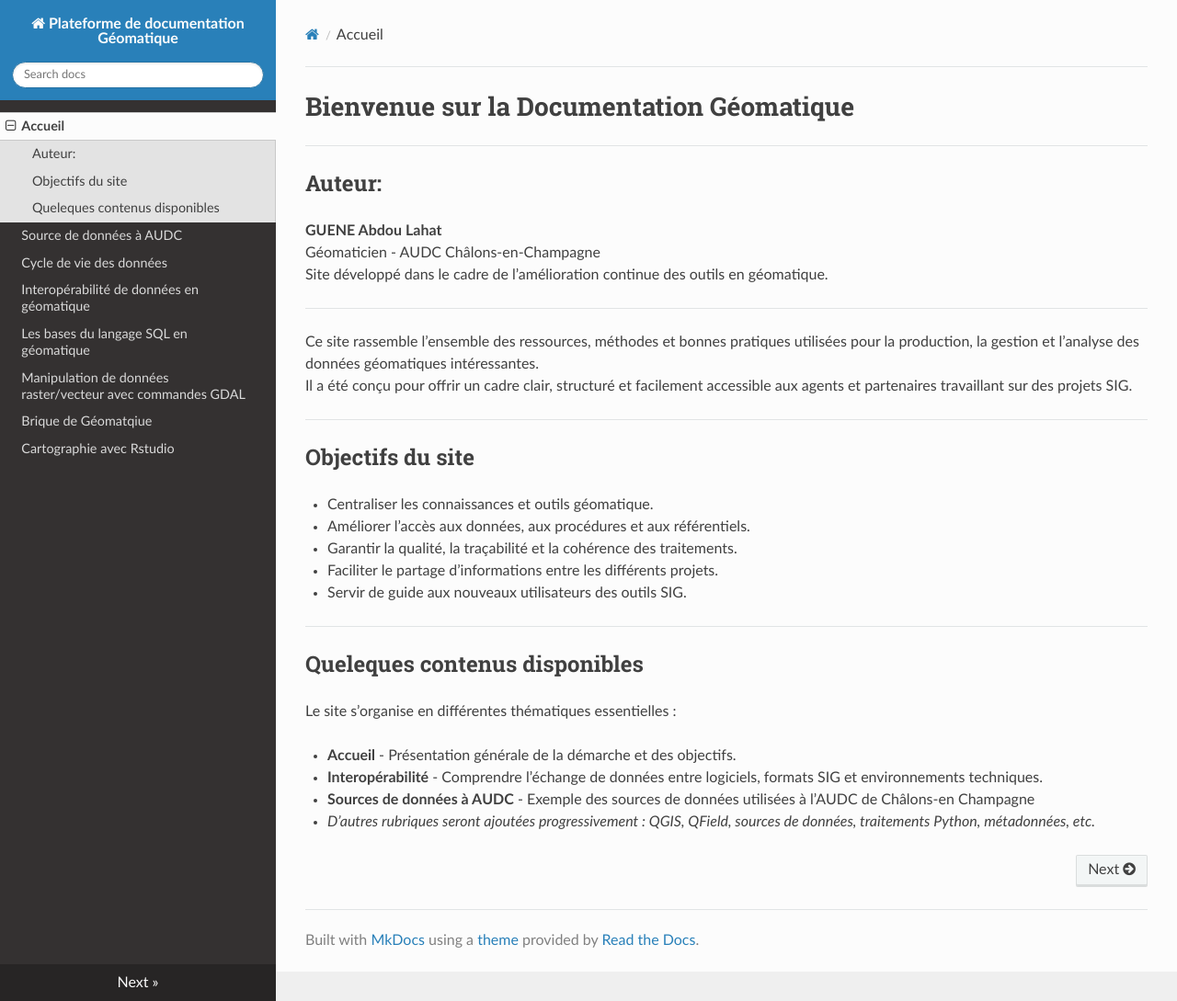
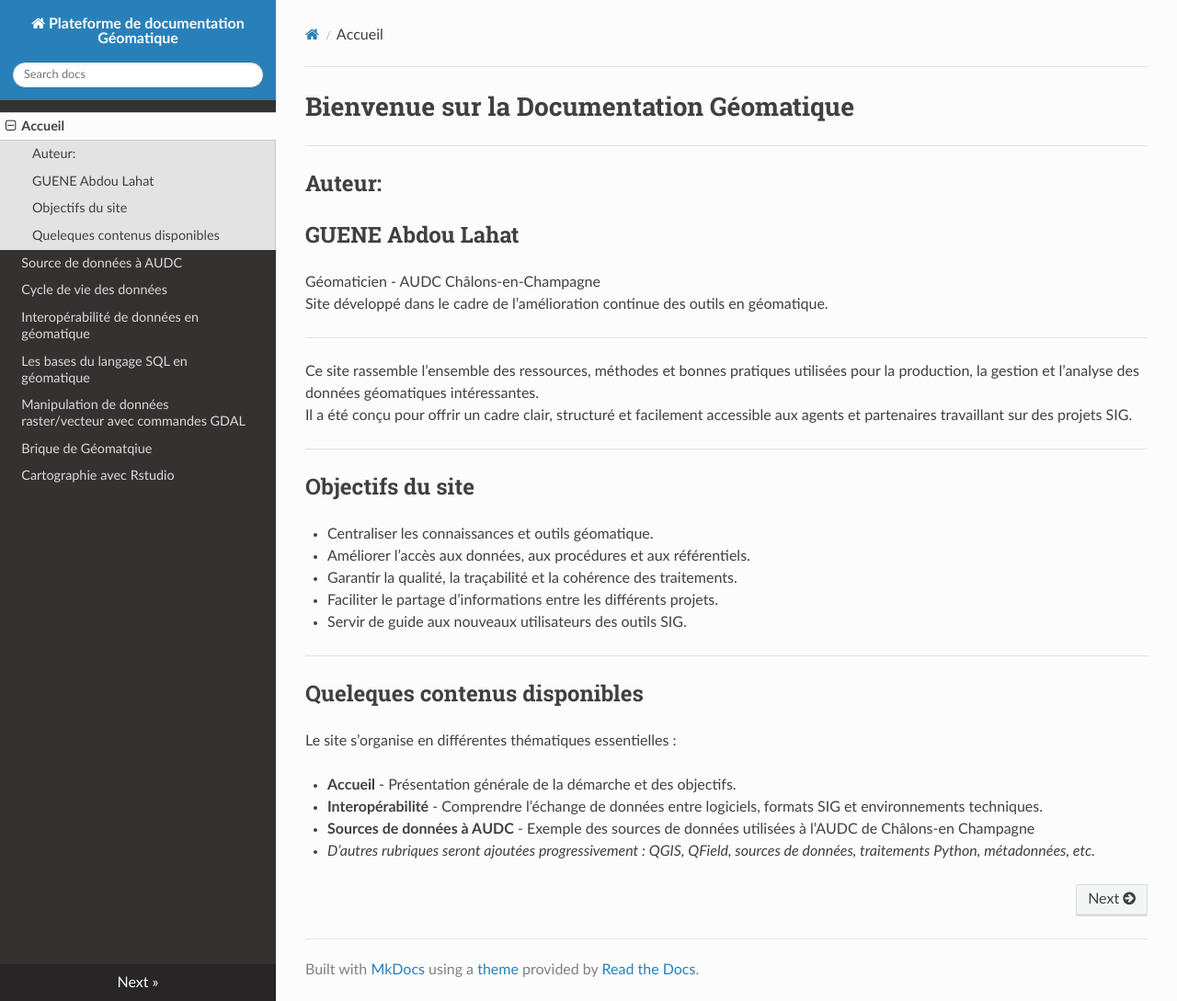
Before and after one commit to abdou123-guene/Site_de_documentation_geomatique, an MkDocs documentation site: the page built from docs/index.md, in a window 1280 px wide and 1089 px high. Shown: the whole window at 92% size. Built offline with MkDocs 1.6.1, drawn with Linux system fonts in a browser that asks for light colours; nearby versions of some CDN libraries.

Commit message:
Update index.md

```diff
--- a/docs/index.md
+++ b/docs/index.md
@@ -4,7 +4,7 @@
 
 ## Auteur:
 
-**GUENE Abdou Lahat**
+## **GUENE Abdou Lahat**
 Géomaticien - AUDC Châlons-en-Champagne
 Site développé dans le cadre de l’amélioration continue des outils en géomatique.
 
```
